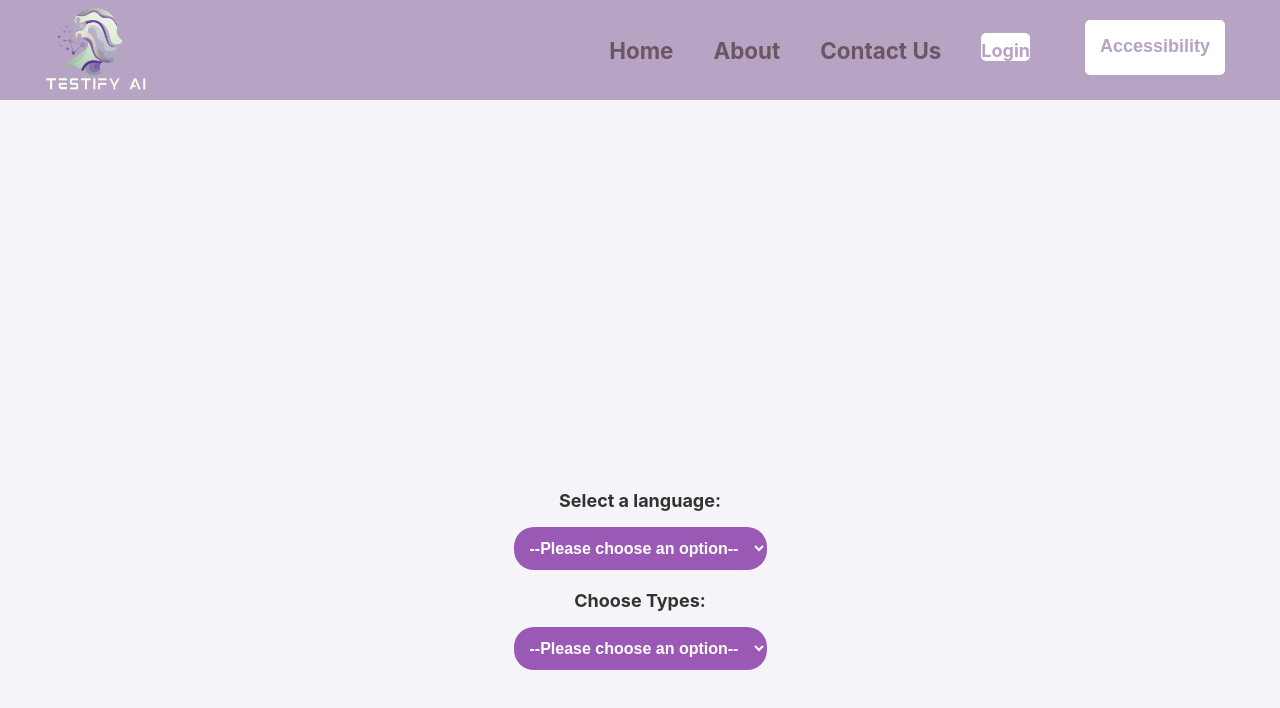
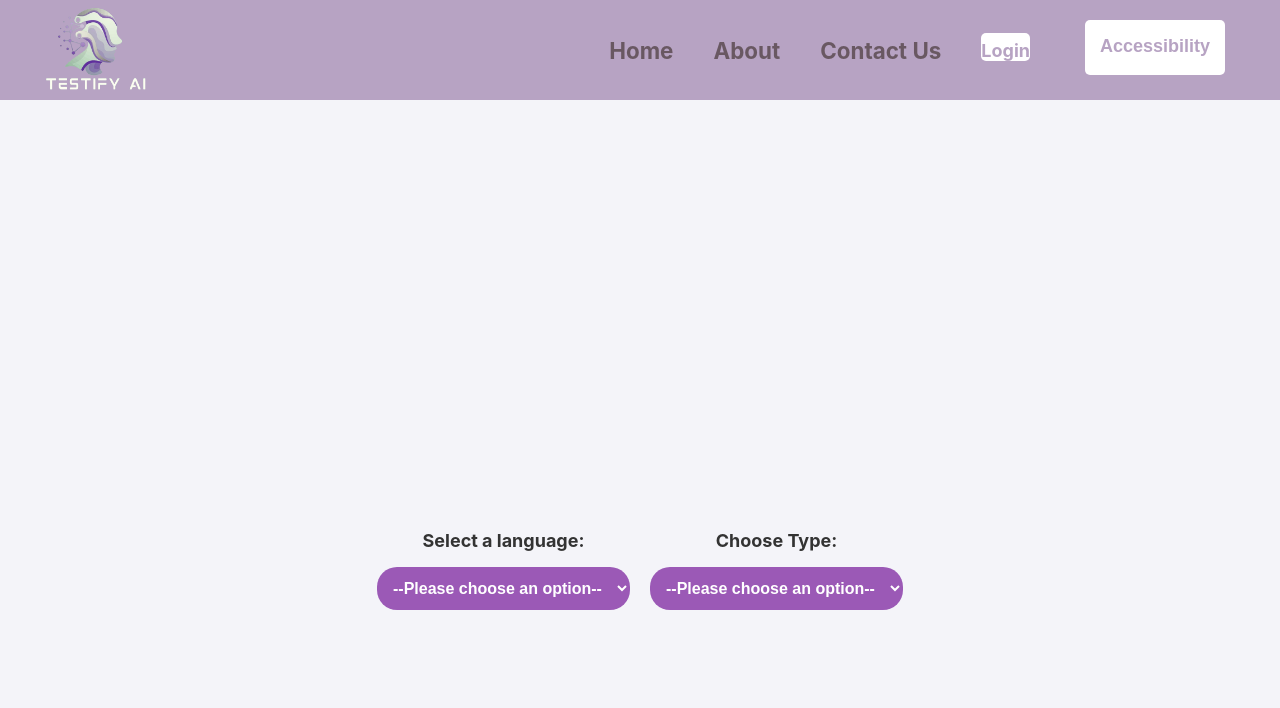
Before and after one commit to BS-PMC-2024/BS-PMC-2024-Team31, a React (Create React App) app in the folder client/: page /homePageStudent in a window 1280 px wide. Shown: the top 708 px of the page. Built offline with nearby package versions, Linux system fonts and the light colour scheme.

Commit message:
BSPMS2431-9

```diff
--- a/client/src/components/HomePageStudent/index.jsx
+++ b/client/src/components/HomePageStudent/index.jsx
@@ -4,15 +4,37 @@ import styles from './styles.module.css'; // Import CSS module
 function Home() {
   const [language, setLanguage] = useState('');
   const [testType, setTestType] = useState('');
+  const [tooltip, setTooltip] = useState(''); // State to store the tooltip text
 
   const handleLanguageChange = (event) => {
-    const selectedLanguage = event.target.value;
-    setLanguage(selectedLanguage);
+    setLanguage(event.target.value);
   };
 
   const handleTestTypeChange = (event) => {
     const selectedTestType = event.target.value;
     setTestType(selectedTestType);
+
+    // Set appropriate tooltip based on selected test type
+    switch (selectedTestType) {
+      case 'unit-test':
+        setTooltip('Unit Testing: Tests individual units or components of a software.');
+        break;
+      case 'functional-test':
+        setTooltip('Functional Testing: Validates the software system against the functional requirements/specifications.');
+        break;
+      case 'regression-test':
+        setTooltip('Regression Testing: Ensures that code changes have not adversely affected existing functionalities.');
+        break;
+      case 'performance-test':
+        setTooltip('Performance Testing: Determines the speed, responsiveness, and stability of a software under a workload.');
+        break;
+      case 'integration-test':
+        setTooltip('Integration Testing: Tests the interaction between integrated units or components.');
+        break;
+      default:
+        setTooltip('');
+        break;
+    }
   };
 
   return (
@@ -34,7 +56,8 @@ function Home() {
           </div>
 
           <div className={styles.testTypeSelectContainer}>
-            <label htmlFor="test-type-select" className={styles.testTypeSelectLabel}>Choose Types:</label>
+            <label htmlFor="test-type-select" className={styles.testTypeSelectLabel}>Choose Type:</label>
+            <div className={styles.testTypeWithTooltip}>
               <select
                 id="test-type-select"
                 className={styles.testTypeSelect}
@@ -48,6 +71,12 @@ function Home() {
                 <option value="performance-test">Performance Test</option>
                 <option value="integration-test">Integration Test</option>
               </select>
+              {tooltip && (
+                <div className={styles.tooltip}>
+                  {tooltip}
+                </div>
+              )}
+            </div>
           </div>
         </div>
       </div>
--- a/client/src/components/HomePageStudent/styles.module.css
+++ b/client/src/components/HomePageStudent/styles.module.css
@@ -17,27 +17,29 @@
   text-align: center;
   padding: 20px;
 }
+
 .homeContent h1 {
   margin-bottom: 30px;
   font-size: 2rem;
   color: #6a0dad; /* Deep purple */
 }
+
 /* Container for select elements */
 .selectionsContainer {
   display: flex;
-  flex-direction: column; /* Stack select elements vertically */
+  flex-direction: row; /* Arrange labels and selects horizontally */
+  justify-content: center;
   align-items: center;
+  gap: 20px; /* Add space between Select a language and Choose Type */
+  max-width: 800px;
 }
 
-/* Select elements styling */
-/* Select elements styling */
 .languageSelectContainer,
 .testTypeSelectContainer {
-  margin-top: 20px;
-  width: 100%; /* Ensure full width for better layout */
-  max-width: 400px; /* Optional: limit max width */
+  display: flex;
+  flex-direction: column;
+  max-width: 400px;
 }
-
 
 .languageSelectLabel,
 .testTypeSelectLabel {
@@ -66,30 +68,20 @@
 .testTypeSelect:hover {
   background-color: #8e44ad; /* Darker purple for hover effect */
 }
-/* Tooltip styling */
-.tooltipWrapper {
-  position: relative;
-  display: inline-block;
+
+/* Tooltip with select styling */
+.testTypeWithTooltip {
+  display: flex;
+  align-items: center;
 }
 
-.tooltiptext {
-  visibility: hidden;
-  width: 220px;
+.tooltip {
+  margin-left: 15px; /* Add space between select and tooltip */
   background-color: #333;
   color: #fff;
-  text-align: center;
+  padding: 10px;
   border-radius: 6px;
-  padding: 5px 0;
-  position: absolute;
-  z-index: 1;
-  bottom: 125%; /* Adjust position */
-  left: 50%;
-  margin-left: -110px;
-  opacity: 0;
-  transition: opacity 0.3s;
+  font-size: 14px;
+  max-width: 300px;
+  text-align: left;
 }
-
-.tooltipWrapper:hover .tooltiptext {
-  visibility: visible;
-  opacity: 1;
-}
```
Lines whose indentation alone changed are shown as unchanged.
